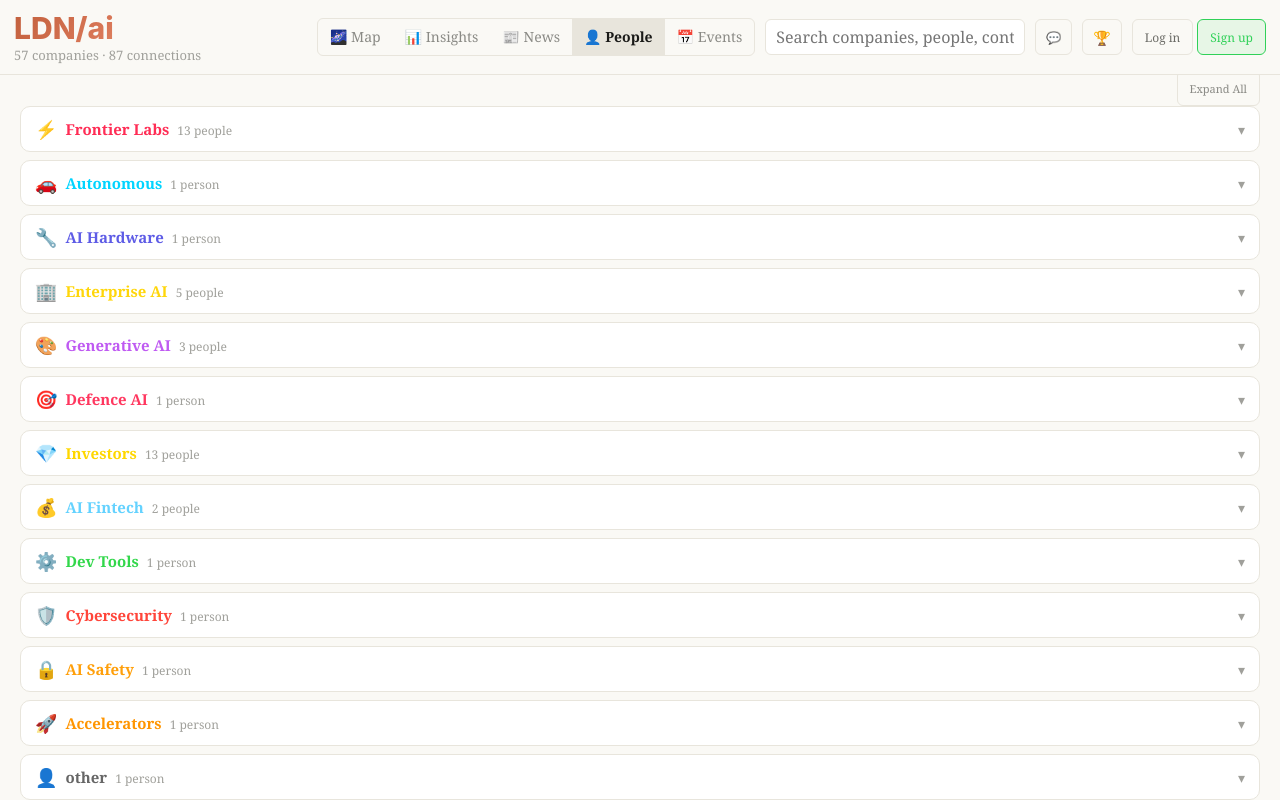
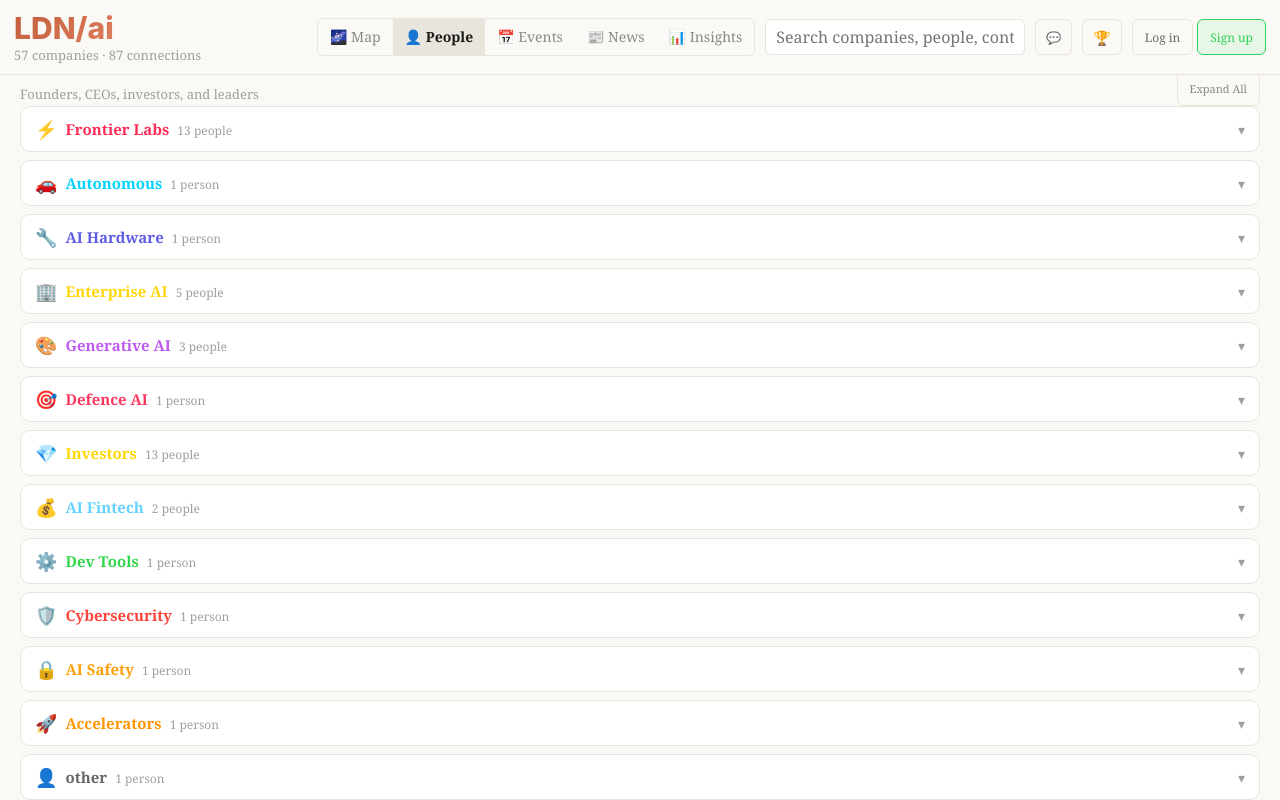
Before and after one commit to jxi5410/AI.LDN, a React (Vite) app: page / in a window 1280 px wide. Both pictures are taken after a click on the button "👤 People". Built offline with nearby package versions, Linux system fonts and the light colour scheme.

Commit message:
keep subtitles, remove main titles, reorder tabs: Map People Events News Insights Bits

```diff
--- a/src/App.jsx
+++ b/src/App.jsx
@@ -525,7 +525,7 @@
         <div style={{ flex: 1 }} />
         {/* Nav */}
         <div style={{ display: "flex", gap: 0, borderRadius: 6, overflow: "hidden", border: "1px solid #e8e5dc" }}>
-          {[["graph", "🌌 Map"], ["insights", "📊 Insights"], ["updates", "📰 News"], ["people", "👤 People"], ["events", "📅 Events"], ...(user?.id === ADMIN_UID ? [["bits", "⚡ Bits"]] : [])].map(([k, l]) => (
+          {[["graph", "🌌 Map"], ["people", "👤 People"], ["events", "📅 Events"], ["updates", "📰 News"], ["insights", "📊 Insights"], ...(user?.id === ADMIN_UID ? [["bits", "⚡ Bits"]] : [])].map(([k, l]) => (
             <button key={k} onClick={() => { setPanel(k); if (k !== "graph") setSel(null); }} style={{ padding: "6px 12px", border: "none", height: 36, lineHeight: "24px", background: panel === k ? "#e8e5dc" : "transparent", color: panel === k ? "#1a1a18" : "#8a8a85", fontSize: isMobile ? 11 : 14, fontFamily: "inherit", cursor: "pointer", fontWeight: panel === k ? 600 : 400 }}>{l}</button>
           ))}
         </div>
@@ -688,6 +688,7 @@
       {/* ── NEWS ──────────────────────────────────────────────────── */}
       {panel === "updates" && <div style={{ position: "fixed", top: isMobile ? 56 : 70, left: 0, right: 0, bottom: 0, overflowY: "auto", background: "#faf9f5" }}>
         <div style={{ padding: isMobile ? "0 12px" : "0 20px" }}>
+          <p style={{ fontSize: 11, color: "#a0a09b", margin: "12px 0 10px" }}>Funding, acquisitions, people moves, milestones, interviews</p>
           <div style={{ display: "flex", gap: 4, marginBottom: 14, flexWrap: "wrap" }}>
             {Object.entries(UPDATE_TYPES).map(([k, cfg]) => (
               <button key={k} onClick={() => setUpdateFilter(k)} style={{ padding: "4px 10px", borderRadius: 5, border: `1px solid ${updateFilter === k ? cfg.c : "#e8e5dc"}`, background: updateFilter === k ? cfg.c + "18" : "transparent", color: updateFilter === k ? cfg.c : "#8a8a85", fontSize: 11, cursor: "pointer", fontFamily: "inherit", fontWeight: updateFilter === k ? 600 : 400 }}>{cfg.label}</button>
@@ -754,8 +755,7 @@
       {/* ── PEOPLE PANEL (collapsible categories) ─────────────────── */}
       {panel === "people" && <div style={{ position: "fixed", top: isMobile ? 56 : 70, left: 0, right: 0, bottom: 0, overflowY: "auto", padding: isMobile ? "0 12px 20px" : "0 20px 20px", background: "#faf9f5" }}>
         <div style={{ display: "flex", justifyContent: "space-between", alignItems: "center" }}>
-          <div>
-          </div>
+          <p style={{ fontSize: 13, color: "#a0a09b", margin: "12px 0 0" }}>Founders, CEOs, investors, and leaders</p>
           <button onClick={() => {
             if (allPeopleOpen) { setOpenCats(new Set()); setAllPeopleOpen(false); }
             else { const allCats = new Set(); Object.values(PEOPLE).forEach(p => { const co = companies.find(c => p.co.includes(c.id)); if (co) allCats.add(co.cat); }); setOpenCats(allCats); setAllPeopleOpen(true); }
@@ -828,6 +828,7 @@
 
       {/* ── EVENTS PANEL ─────────────────────────────────────────── */}
       {panel === "events" && <div style={{ position: "fixed", top: isMobile ? 56 : 70, left: 0, right: 0, bottom: 0, overflowY: "auto", padding: isMobile ? "0 12px 20px" : "0 20px 20px", background: "#faf9f5" }}>
+        <p style={{ fontSize: 13, color: "#a0a09b", margin: "12px 0 14px" }}>Curated meetups, conferences, and community gatherings</p>
         {eventsLoading ? <div style={{ textAlign: "center", padding: 40, color: "#a0a09b" }}>Loading events...</div> :
         events.length === 0 ? <div style={{ textAlign: "center", padding: 40, color: "#a0a09b" }}>No events found</div> :
         <div style={{ display: "grid", gridTemplateColumns: isMobile ? "1fr" : "repeat(auto-fill,minmax(340px,1fr))", gap: 12 }}>
--- a/src/InsightsPanel.jsx
+++ b/src/InsightsPanel.jsx
@@ -86,6 +86,7 @@
 
   return (
     <div style={{ position: "fixed", top: isMobile ? 56 : 70, left: 0, right: 0, bottom: 0, overflowY: "auto", padding: isMobile ? "0 12px 20px" : "0 20px 20px", background: "#ffffff" }}>
+      <p style={{ fontSize: isMobile ? 13 : 14, color: "#8a8a85", margin: "12px 0 16px" }}>Data-driven view of London's AI ecosystem momentum</p>
 
       {/* Stat cards */}
       <div style={{ display: "grid", gridTemplateColumns: isMobile ? "1fr 1fr" : "repeat(4, 1fr)", gap: 8, marginBottom: 20 }}>
```
